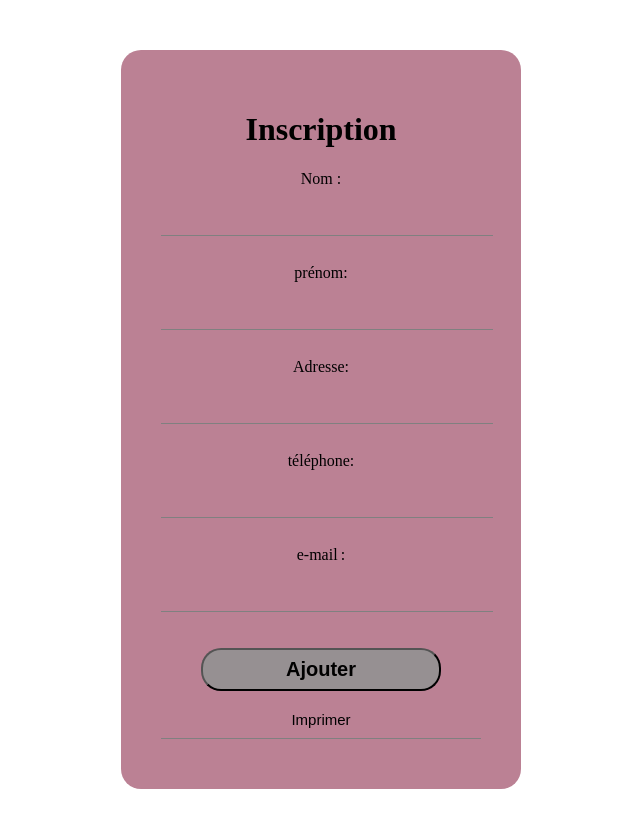
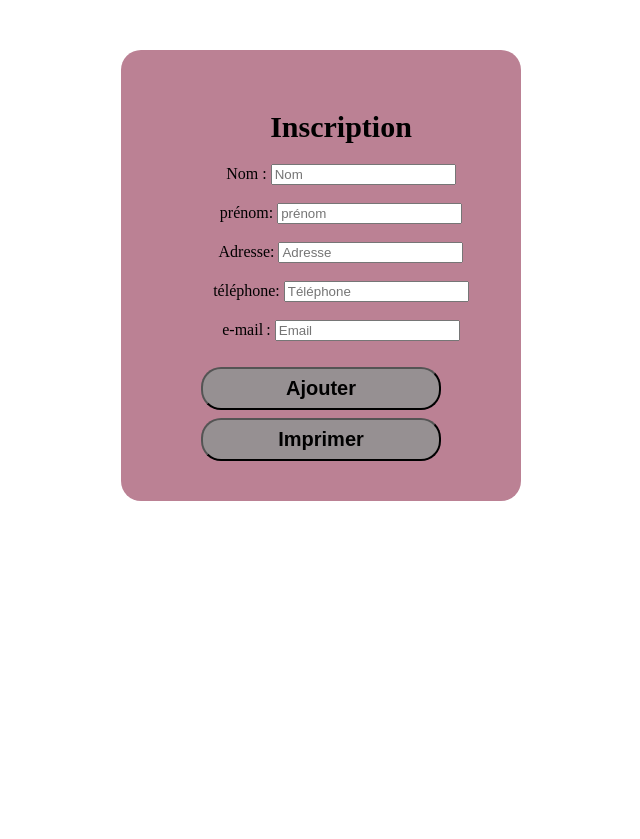
Before and after one commit to toznanilaila/projet3_inscription, a PHP site: page /inscription..html in a window 1280 px wide. Shown: the whole page, without its empty margins (319-959 px from the left). After the commit the page ends 501 px from the top, so only its background shows below. Run offline with PHP 8.4, Linux system fonts and the light colour scheme.

Commit message:
version 1 html css javasacript

```diff
--- a/cssvend.css
+++ b/cssvend.css
@@ -1,7 +1,15 @@
+h1{ color: rgb(0, 0, 0);
+    text-align: center;
+    font-size: 30px;
+
+}
 form{
+
     margin-top: 20px;  margin-left: 40px;
 }
 .formulaire{
+    background-size:cover;
+    background-repeat: no-repeat;
     background-color: rgb(187, 129, 148);
     margin: auto;
     margin-top: 50PX;
@@ -29,16 +37,39 @@ button{
     max-width: 400px;
     border-radius: 20PX;
     text-align: center;
+    text-align: center;
+    box-sizing: border-box;
+    padding: 10px;
+    font-size: large;
+    line-height: 40px;
+    display: none;
+    width: 500px;
+    border-radius: 20px;
 
 }
-input{
+/*
+input{ imprimier
     width: 100%;
     margin: 10px 0px;
     background-color: transparent;
     outline: none;
     border: none;
-    border-bottom: 1px gray solid;
+    border-bottom: 1px rgb(255, 255, 255) solid;
     padding: 10px 6px;
     font-size:15px ;
+    font-size: 20px;
+    font-weight: bold;
+    margin-top: 8px;
+    cursor: pointer;
+    border: none;
+    outline: none;
+    color: #fff;
 }
+*/
+@media print {
+    form ,  button {
+        display: none;
+    }
+
+
 }
--- /dev/null
+++ b/impri.css
@@ -0,0 +1,3 @@
+#contenu, #but {
+    display: none;
+}
--- a/inscription..html
+++ b/inscription..html
@@ -4,62 +4,49 @@
     <meta charset='utf-8'>
     <title>Inscription</title>
 
-    <link rel='stylesheet' type='text/css'  href='cssvend.css'>
+    <link rel='stylesheet'  href='cssvend.css'>
+    <link rel="stylesheet" href="impression.css" media="print">
 
-    <script src='main.js'></script>
-   <script>
-    function om() {
-        var text1=document.getElementById("input1").value;
-        var text2=document.getElementById("input2").value;
-        var text3=document.getElementById("input3").value;
-        var text4=document.getElementById("input4").value;
-        var text5=document.getElementById("input5").value;
-
-        document.getElementById("result").innerHTML+="user_name "+text1+"<br>";
-
-        document.getElementById("result").innerHTML+="user_name "+text2+"<br>";
-        document.getElementById("result").innerHTML+="user_télé: "+text3+"<br>";
-        document.getElementById("result").innerHTML+="user_adresse: "+text4+"<br>";
-        document.getElementById("result").innerHTML+="user_mail: "+text5+"<br>";
-
-    }
-</script>
+    <script src='java.js'></script>
 
 </head>
 <body>
 
-          </script>
+
  <div class="formulaire" id="form">
+<form>
+     <h1> Inscription</h1>
 
-<h1> Inscription</h1>
         <div  >
             <label for="name">Nom :</label>
-            <input type="text" id="input1" name="user_name">
+            <input type="text"  placeholder="Nom " id="input1" name="user_name">
         </div><br>
         <div>
             <label for="name">prénom:</label>
-            <input type="text" id="input2" name="user_name">
+            <input type="text" placeholder="prénom " id="input2" name="user_name">
         </div><br>
         <div>
             <label for="name">  Adresse:</label>
-            <input type="text" id="input3" name="user_adresse">
+            <input type="text" placeholder="Adresse " id="input3" name="user_adresse">
         </div><br>
         <div>
             <label for="name">  téléphone:</label>
-            <input type="TELE" id="input4" name="user_télé">
+            <input type="TELE"placeholder="Téléphone "  id="input4" name="user_télé">
         </div><br>
         <div>
             <label for="mail">e-mail :</label>
-            <input type="email" id="input5" name="user_mail">
+            <input type="email"placeholder="Email "  id="input5" name="user_mail">
         </div><br>
+    </form>
+
+<button onclick= "myFunction ()" style="outline: none;" id="botton">Ajouter</button>
+
+<button onclick="window.print()">Imprimer</button>
+</div>
+<div id="result">
 
 
-<button onclick= "myfunction ()" style="outline: none;" id="botton">Ajouter  </button>
 
-<input  type="button" value="Imprimer" onclick="window.print()"/>
-</div>
-<div id="result">
-        <p></p>
     </div>
 
 
--- /dev/null
+++ b/java.js
@@ -0,0 +1,15 @@
+function myFunction() {
+    var text1 = document.getElementById("input1").value;
+    var text2 = document.getElementById("input2").value;
+    var text3 = document.getElementById("input3").value;
+    var text4 = document.getElementById("input4").value;
+    var text5 = document.getElementById("input5").value;
+    document.getElementById("result").innerHTML += "NOM:   " +text1+"<br>" + "PRENOM:   "
+    +text2+"<br>" + "ADRESSE:   " +text3+"<br>" +"TELEPHONE:   " +text4+"<br>" +"EMAIL:   "
+    +text5+"<hr>";
+
+    document.getElementById("result").style.display = 'block';
+
+  document.getElementById("result1").innerHTML = "<br><a id='but' href='javascript:window.print()' style='width: 80%; border-radius: 20px; padding: 10px; background-color: #000; font-size: 20px; font-weight: bold; margin-top: 10px; text-color:white; cursor: pointer; text-decoration: none; color: #fff;' >imprimer</a> <br>  ";
+
+}
```
Also changed, not shown: 664438.jpg (added).
